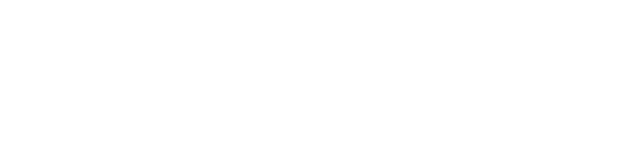
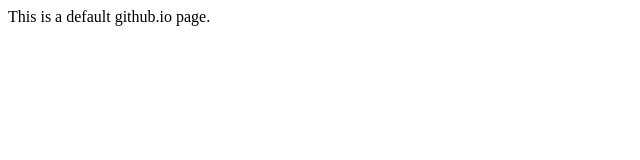
Before and after one commit to adanov/adanov.github.io, a plain HTML site: page index.html in a window 1280 px wide. Shown: the whole page, without its empty margins (0-640 px from the left). Drawn offline with Linux system fonts and the light colour scheme.

Commit message:
Update index.html

```diff
--- a/index.html
+++ b/index.html
@@ -4,7 +4,6 @@
 </head>
 
 <body>
-    <ul>
-    </ul>
+    This is a default github.io page.
 </body>
 </html>
```
